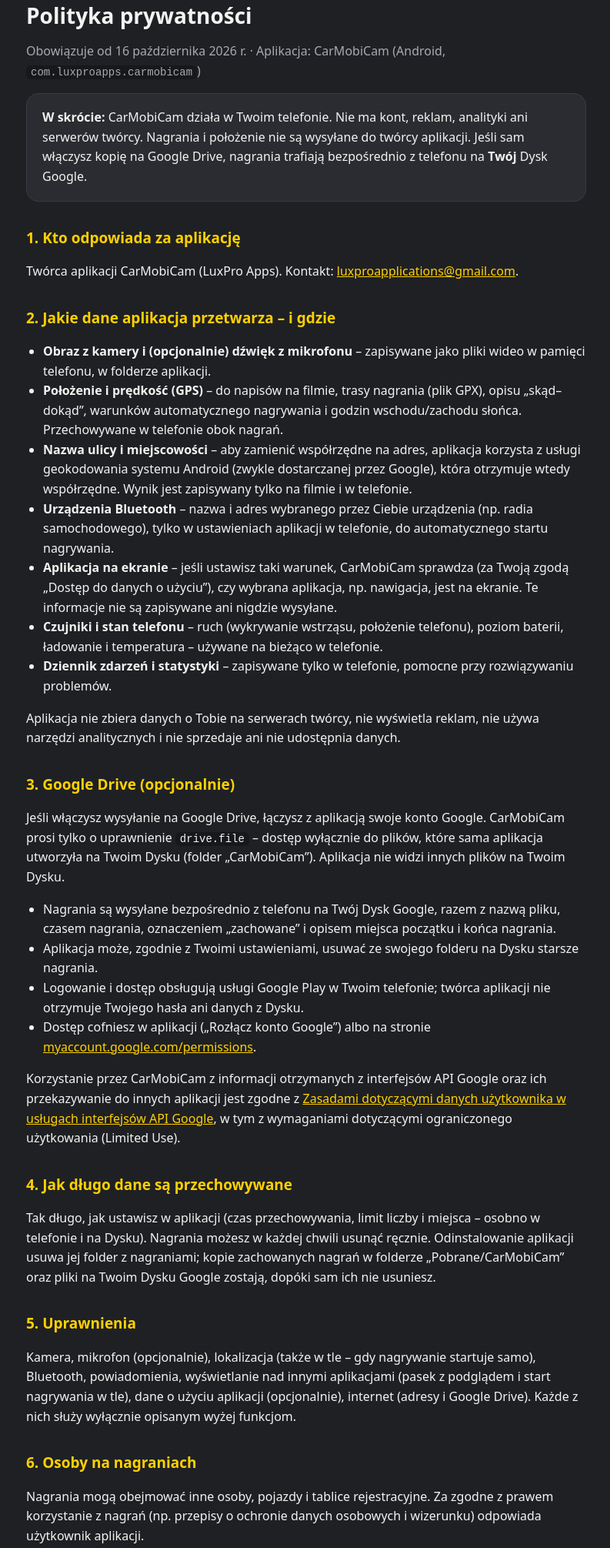
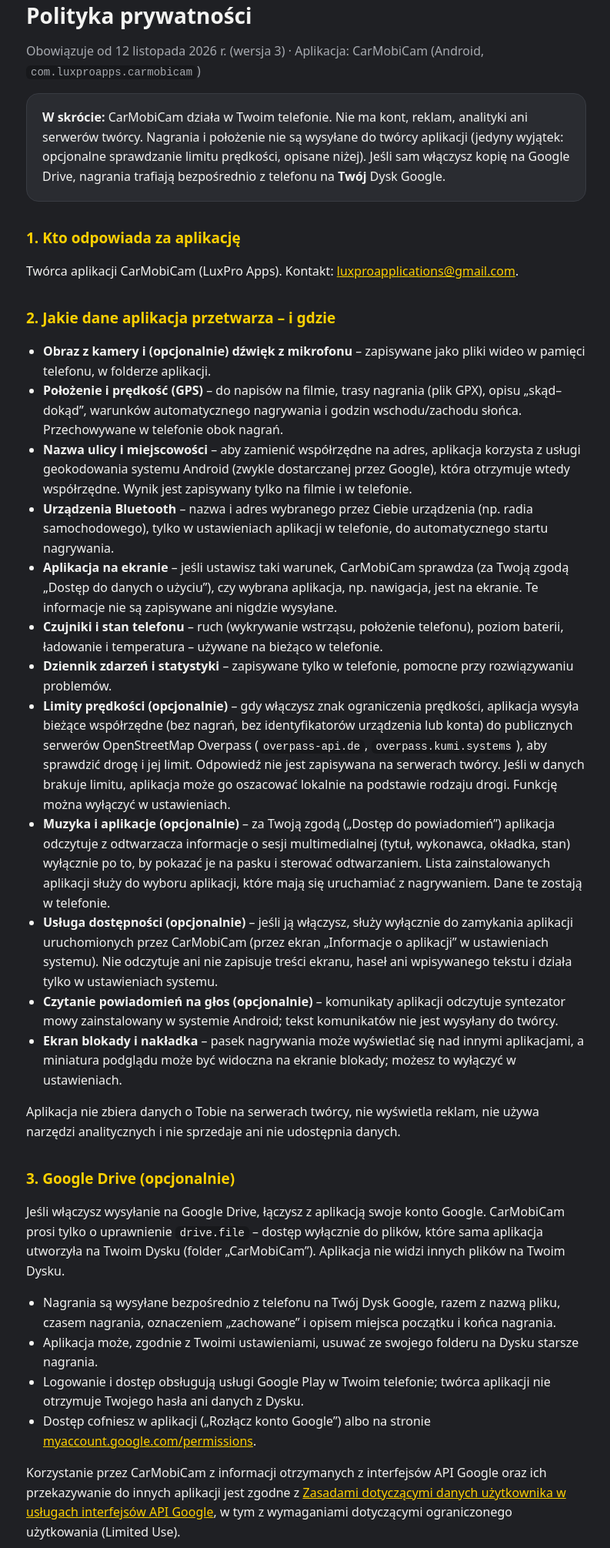
Before and after one commit to luxproapplications/carmobicam, a plain HTML site: page privacy.html in a window 1280 px wide. Shown: the part 119-2130 px from the top of the page at 77% size, without its empty margins (242-1035 px from the left). Drawn offline with Linux system fonts and the light colour scheme.

Commit message:
Update privacy.html

```diff
--- a/privacy.html
+++ b/privacy.html
@@ -38,11 +38,11 @@
     </div>
   </header>
   <h1>Polityka prywatności</h1>
-  <p class="muted">Obowiązuje od 16 października 2026 r. · Aplikacja: CarMobiCam (Android, <code>com.luxproapps.carmobicam</code>)</p>
+  <p class="muted">Obowiązuje od 12 listopada 2026 r. (wersja 3) · Aplikacja: CarMobiCam (Android, <code>com.luxproapps.carmobicam</code>)</p>
 
   <div class="card">
     <strong>W skrócie:</strong> CarMobiCam działa w Twoim telefonie. Nie ma kont, reklam, analityki ani serwerów twórcy.
-    Nagrania i położenie nie są wysyłane do twórcy aplikacji. Jeśli sam włączysz kopię na Google Drive, nagrania trafiają
+    Nagrania i położenie nie są wysyłane do twórcy aplikacji (jedyny wyjątek: opcjonalne sprawdzanie limitu prędkości, opisane niżej). Jeśli sam włączysz kopię na Google Drive, nagrania trafiają
     bezpośrednio z telefonu na <strong>Twój</strong> Dysk Google.
   </div>
 
@@ -58,6 +58,11 @@
     <li><strong>Aplikacja na ekranie</strong> – jeśli ustawisz taki warunek, CarMobiCam sprawdza (za Twoją zgodą „Dostęp do danych o użyciu”), czy wybrana aplikacja, np. nawigacja, jest na ekranie. Te informacje nie są zapisywane ani nigdzie wysyłane.</li>
     <li><strong>Czujniki i stan telefonu</strong> – ruch (wykrywanie wstrząsu, położenie telefonu), poziom baterii, ładowanie i temperatura – używane na bieżąco w telefonie.</li>
     <li><strong>Dziennik zdarzeń i statystyki</strong> – zapisywane tylko w telefonie, pomocne przy rozwiązywaniu problemów.</li>
+    <li><strong>Limity prędkości (opcjonalnie)</strong> – gdy włączysz znak ograniczenia prędkości, aplikacja wysyła bieżące współrzędne (bez nagrań, bez identyfikatorów urządzenia lub konta) do publicznych serwerów OpenStreetMap Overpass (<code>overpass-api.de</code>, <code>overpass.kumi.systems</code>), aby sprawdzić drogę i jej limit. Odpowiedź nie jest zapisywana na serwerach twórcy. Jeśli w danych brakuje limitu, aplikacja może go oszacować lokalnie na podstawie rodzaju drogi. Funkcję można wyłączyć w ustawieniach.</li>
+    <li><strong>Muzyka i aplikacje (opcjonalnie)</strong> – za Twoją zgodą („Dostęp do powiadomień”) aplikacja odczytuje z odtwarzacza informacje o sesji multimedialnej (tytuł, wykonawca, okładka, stan) wyłącznie po to, by pokazać je na pasku i sterować odtwarzaniem. Lista zainstalowanych aplikacji służy do wyboru aplikacji, które mają się uruchamiać z nagrywaniem. Dane te zostają w telefonie.</li>
+    <li><strong>Usługa dostępności (opcjonalnie)</strong> – jeśli ją włączysz, służy wyłącznie do zamykania aplikacji uruchomionych przez CarMobiCam (przez ekran „Informacje o aplikacji” w ustawieniach systemu). Nie odczytuje ani nie zapisuje treści ekranu, haseł ani wpisywanego tekstu i działa tylko w ustawieniach systemu.</li>
+    <li><strong>Czytanie powiadomień na głos (opcjonalnie)</strong> – komunikaty aplikacji odczytuje syntezator mowy zainstalowany w systemie Android; tekst komunikatów nie jest wysyłany do twórcy.</li>
+    <li><strong>Ekran blokady i nakładka</strong> – pasek nagrywania może wyświetlać się nad innymi aplikacjami, a miniatura podglądu może być widoczna na ekranie blokady; możesz to wyłączyć w ustawieniach.</li>
   </ul>
   <p>Aplikacja nie zbiera danych o Tobie na serwerach twórcy, nie wyświetla reklam, nie używa narzędzi analitycznych i nie sprzedaje ani nie udostępnia danych.</p>
 
@@ -83,7 +88,7 @@
   <h2>5. Uprawnienia</h2>
   <p>Kamera, mikrofon (opcjonalnie), lokalizacja (także w tle – gdy nagrywanie startuje samo), Bluetooth, powiadomienia,
     wyświetlanie nad innymi aplikacjami (pasek z podglądem i start nagrywania w tle), dane o użyciu aplikacji (opcjonalnie),
-    internet (adresy i Google Drive). Każde z nich służy wyłącznie opisanym wyżej funkcjom.</p>
+    internet (adresy, limity prędkości i Google Drive), dostęp do powiadomień (opcjonalnie – sterowanie muzyką), lista aplikacji i usługa dostępności (opcjonalnie – uruchamianie i zamykanie wybranych aplikacji). Każde z nich służy wyłącznie opisanym wyżej funkcjom.</p>
 
   <h2>6. Osoby na nagraniach</h2>
   <p>Nagrania mogą obejmować inne osoby, pojazdy i tablice rejestracyjne. Za zgodne z prawem korzystanie z nagrań
@@ -101,7 +106,7 @@
     uploaded directly to the user's own Google Drive using the <code>drive.file</code> scope, which only grants access to files
     created by the app. CarMobiCam's use and transfer of information received from Google APIs adheres to the
     <a href="https://developers.google.com/terms/api-services-user-data-policy">Google API Services User Data Policy</a>,
-    including the Limited Use requirements. Contact: luxproapplications@gmail.com.</p>
+    including the Limited Use requirements. If the optional speed-limit sign is enabled, only the current coordinates are sent to the public OpenStreetMap Overpass servers (overpass-api.de, overpass.kumi.systems) to look up the road; no recordings or identifiers are sent. Optional notification access is used only to show and control the music player on the device, the optional accessibility service only closes apps launched by CarMobiCam, and text-to-speech is performed by the Android system engine. Version 3, 12 November 2026. Contact: luxproapplications@gmail.com.</p>
   <nav>
     <a href="index.html">Strona główna</a>
     <a href="privacy.html">Polityka prywatności</a>
```
